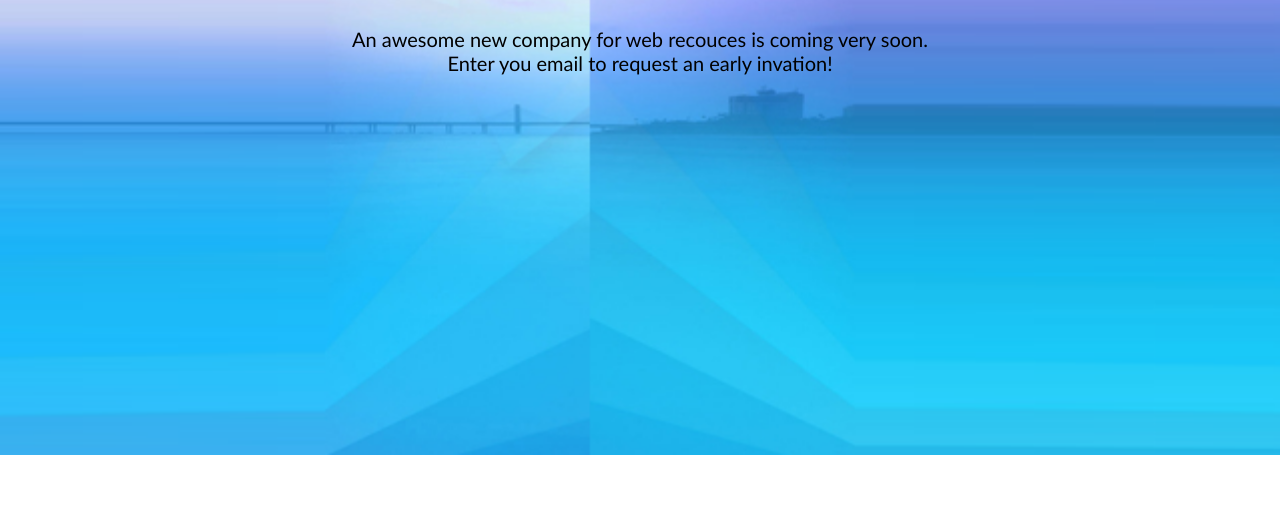
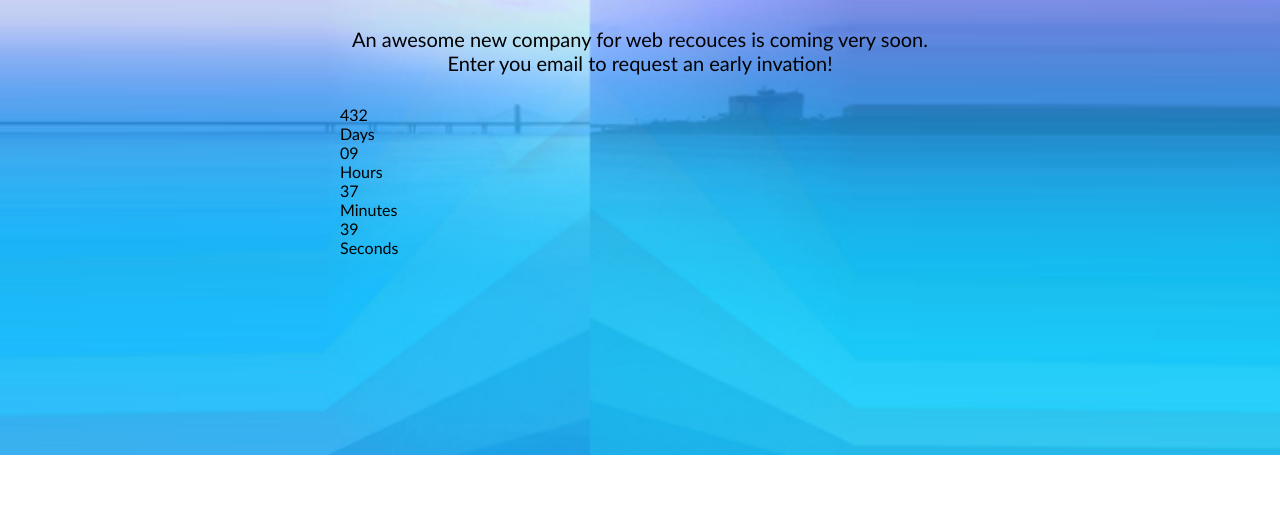
Before and after one commit to Natalike/45grupe_Coming-Soon, a website: page index.html in a window 1280 px wide. Shown: the part 265-777 px from the top of the page. Drawn offline with Linux system fonts and the light colour scheme.

Commit message:
clock structure

```diff
--- a/css/pages/home.css
+++ b/css/pages/home.css
@@ -7,6 +7,7 @@
 @import '../vendors/roboto.css';
 /*components*/
 @import '../componenst/button.css';
+@import '../componenst/clock.css';
 
 /*CUSTOM CSS*/
 .hero {
--- a/index.html
+++ b/index.html
@@ -22,6 +22,24 @@
                 <img class="logo" src="./img/logo.png" alt="logo">
                 <h1 class="main-title">Coming soon</h1>
                 <p class="main-description">An awesome new company for web recouces is coming very soon. Enter you email to request an early invation!</p>
+                <div class="clock">
+                    <div class="time">
+                        <div class="value">432</div>
+                        <div class="label">Days</div>
+                    </div>
+                    <div class="time">
+                        <div class="value">09</div>
+                        <div class="label">Hours</div>
+                    </div>
+                    <div class="time">
+                        <div class="value">37</div>
+                        <div class="label">Minutes</div>
+                    </div>
+                    <div class="time">
+                        <div class="value">39</div>
+                        <div class="label">Seconds</div>
+                    </div>
+                </div>
             </div>
         </section>
 
```
Also changed, not shown: css/componenst/clock.css (added).
